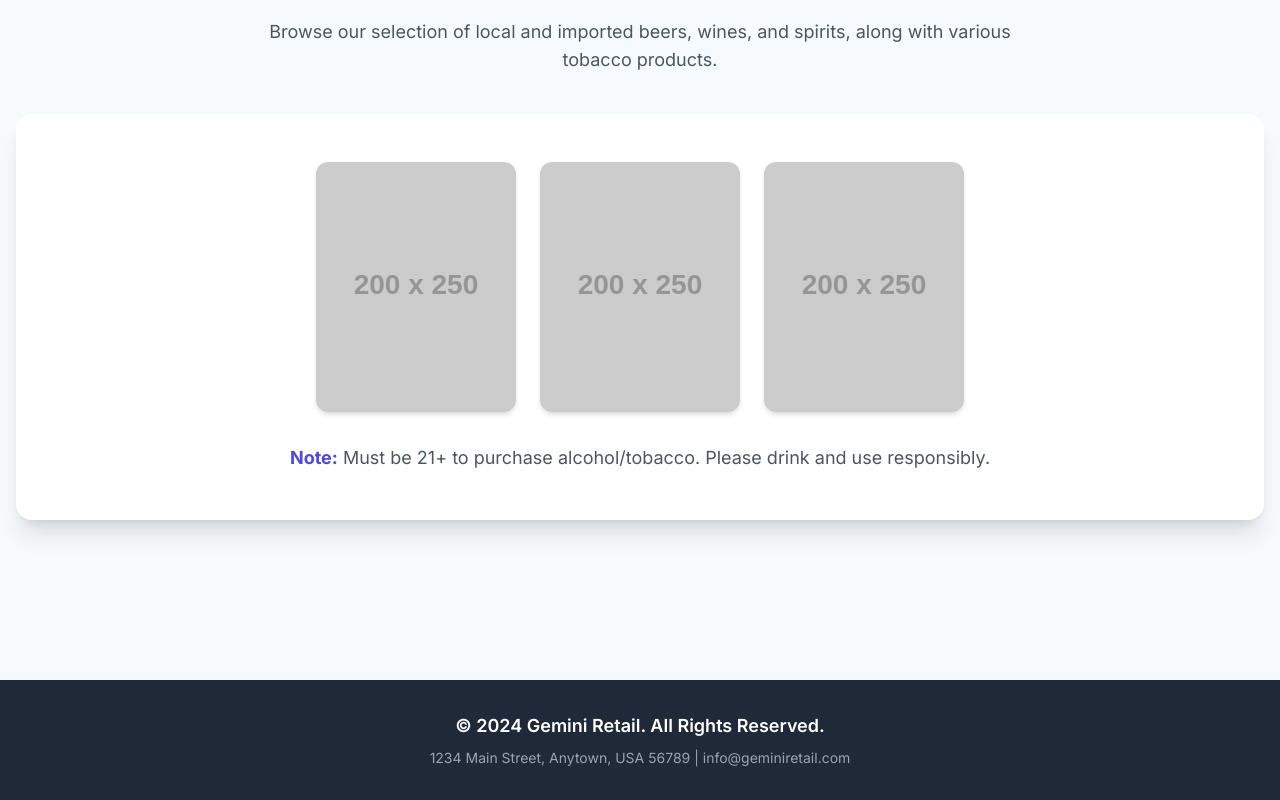
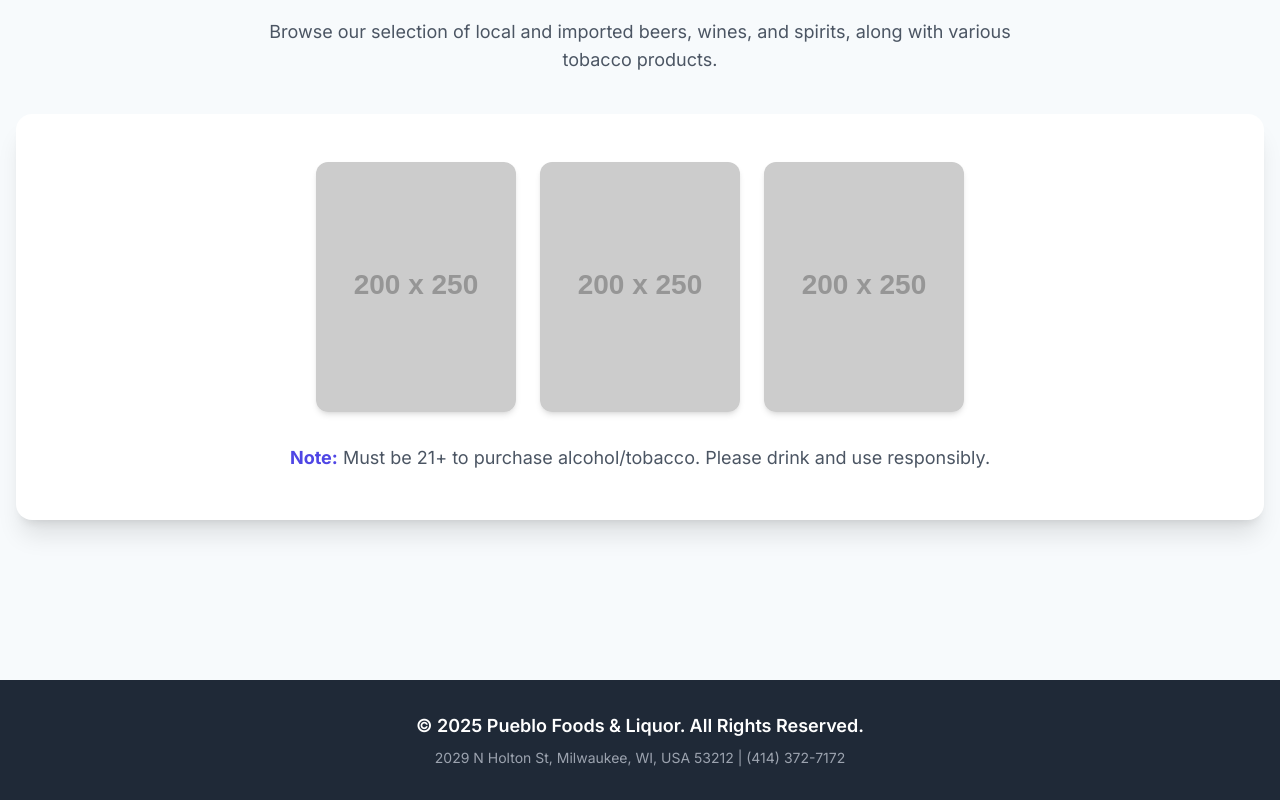
Before and after one commit to Aakash-Munna/Website-Design-Pueblo, a plain HTML site: page products.html in a window 1280 px wide. Shown: the part 2883-3683 px from the top of the page. Drawn offline with nearby package versions, Linux system fonts and the light colour scheme; placeholder pictures from the web are drawn by us.

Commit message:
Update products.html

```diff
--- a/products.html
+++ b/products.html
@@ -25,9 +25,9 @@
     <!-- Sticky Header/Navigation -->
     <header class="sticky top-0 z-50 bg-white shadow-lg backdrop-blur-md bg-opacity-80">
         <nav class="container mx-auto px-4 py-3 flex justify-between items-center">
-            <a href="home.html" class="text-3xl font-bold text-indigo-600">Gemini Retail</a>
+            <a href="index.html" class="text-3xl font-bold text-indigo-600">Gemini Retail</a>
             <div class="hidden md:flex space-x-6">
-                <a href="home.html" class="hover:text-indigo-600 font-medium transition-colors">Home</a>
+                <a href="index.html" class="hover:text-indigo-600 font-medium transition-colors">Home</a>
                 <a href="#groceries" class="hover:text-indigo-600 font-medium transition-colors">Groceries</a>
                 <a href="#meats" class="hover:text-indigo-600 font-medium transition-colors">Fresh Meats</a>
                 <a href="#hot-food" class="hover:text-indigo-600 font-medium transition-colors">Hot Food</a>
@@ -44,7 +44,7 @@
         <!-- Mobile Menu -->
         <div id="mobile-menu" class="hidden md:hidden bg-white shadow-inner pb-4">
             <ul class="flex flex-col items-center space-y-2 text-lg">
-                <li><a href="home.html" class="block w-full text-center py-2 hover:bg-gray-100 transition-colors">Home</a></li>
+                <li><a href="index.html" class="block w-full text-center py-2 hover:bg-gray-100 transition-colors">Home</a></li>
                 <li><a href="#groceries" class="block w-full text-center py-2 hover:bg-gray-100 transition-colors">Groceries</a></li>
                 <li><a href="#meats" class="block w-full text-center py-2 hover:bg-gray-100 transition-colors">Fresh Meats</a></li>
                 <li><a href="#hot-food" class="block w-full text-center py-2 hover:bg-gray-100 transition-colors">Hot Food</a></li>
@@ -167,9 +167,9 @@
     <!-- Footer -->
     <footer class="bg-gray-800 text-white py-8">
         <div class="container mx-auto px-4 text-center">
-            <p class="text-lg font-semibold mb-2">&copy; 2024 Gemini Retail. All Rights Reserved.</p>
+            <p class="text-lg font-semibold mb-2">&copy; 2025 Pueblo Foods & Liquor. All Rights Reserved.</p>
             <p class="text-sm text-gray-400">
-                1234 Main Street, Anytown, USA 56789 | <a href="mailto:info@geminiretail.com" class="hover:underline">info@geminiretail.com</a>
+                2029 N Holton St, Milwaukee, WI, USA 53212 | <a href="tel:4143727172" class="hover:underline">(414) 372-7172</a>
             </p>
         </div>
     </footer>
```
